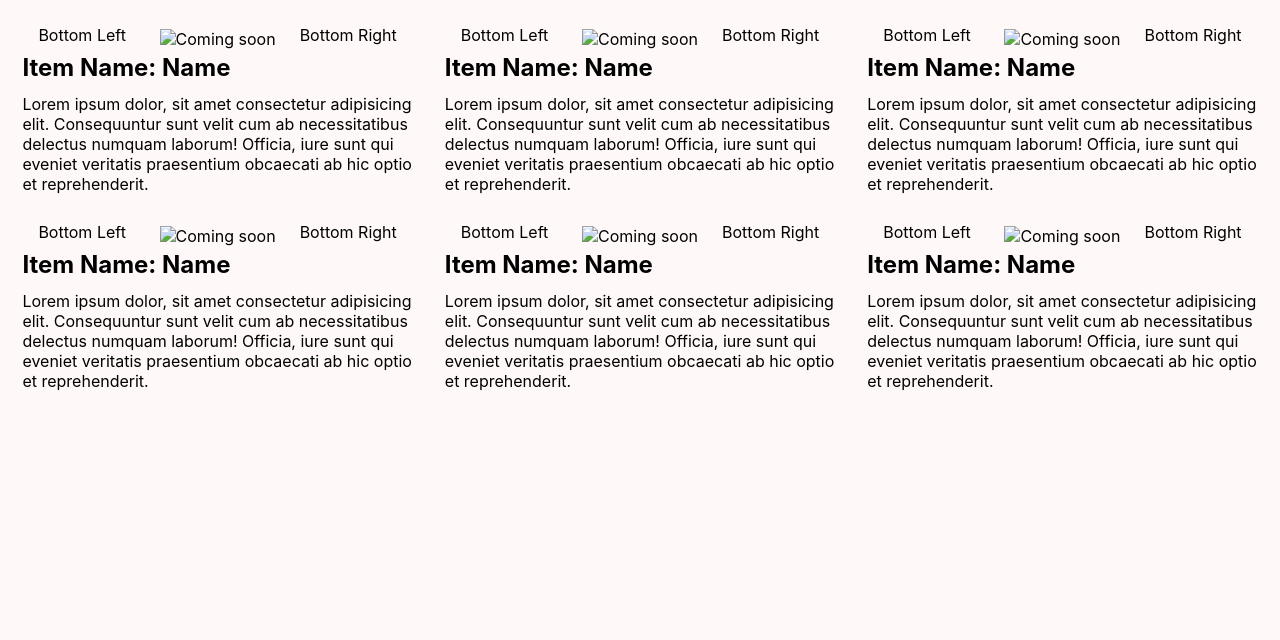
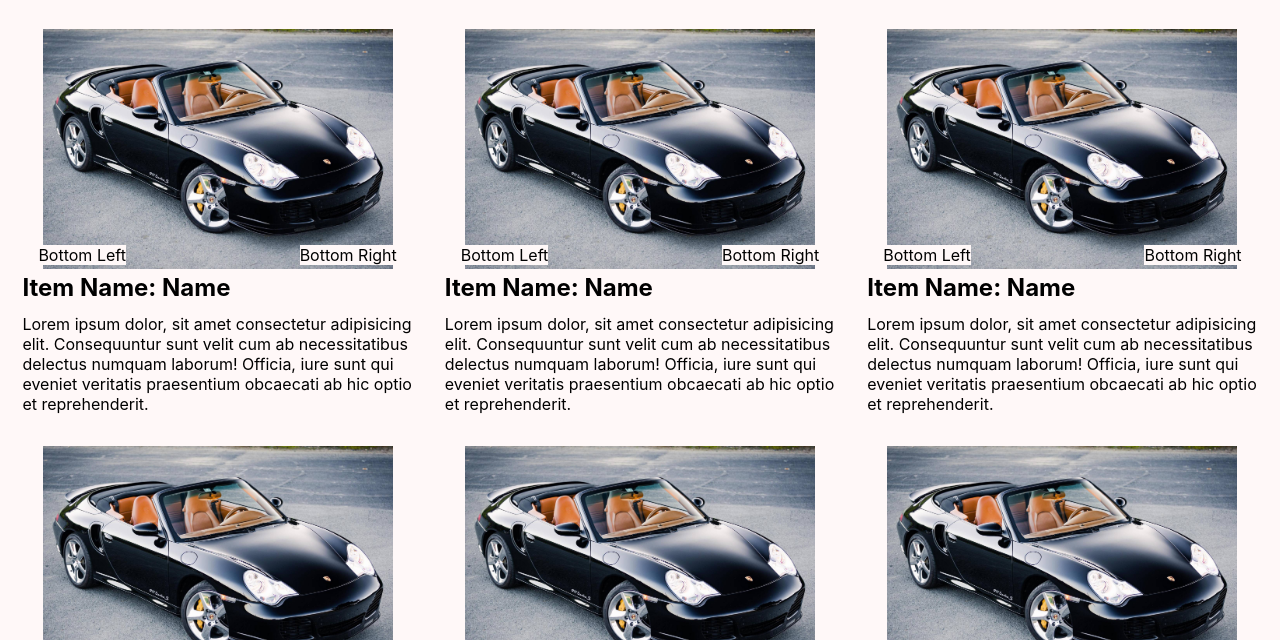
Before and after one commit to Leestan360/H_and_M_Online_Auction_Platform, a plain HTML site: page vehicles.html in a window 1280 px wide. Shown: the part 160-800 px from the top of the page. Drawn offline with Linux system fonts and the light colour scheme; files that its build step writes are made by us from their sources.

Commit message:
Link images to html file

```diff
--- a/vehicles.html
+++ b/vehicles.html
@@ -4,7 +4,7 @@
   <meta charset="UTF-8">
   <meta http-equiv="X-UA-Compatible" content="IE=edge">
   <meta name="viewport" content="width=device-width, initial-scale=1.0">
-  <link rel="stylesheet" href="./CSS/vehicles.css">
+  <link rel="stylesheet" href="./assets/css/vehicles.css">
   <title>Vehicle Auction</title>
 </head>
 <body>
@@ -18,7 +18,7 @@
   <section class="items" id="items">
     <div class="bid1">
       <div class="images">
-        <img src="./Images/911.jpg" alt="Coming soon" height="240px" width="350px">
+        <img src="./assets/images/911.jpg" alt="Coming soon" height="240px" width="350px">
         <div class="bottom-left">Bottom Left</div>
         <div class="bottom-right">Bottom Right</div>
       </div>
@@ -27,7 +27,7 @@
     </div>
     <div class="bid1">
       <div class="images">
-        <img src="./Images/911.jpg" alt="Coming soon" height="240px" width="350px">
+        <img src="./assets/images/911.jpg" alt="Coming soon" height="240px" width="350px">
         <div class="bottom-left">Bottom Left</div>
         <div class="bottom-right">Bottom Right</div>
       </div>
@@ -36,7 +36,7 @@
     </div>
     <div class="bid1">
       <div class="images">
-        <img src="./Images/911.jpg" alt="Coming soon" height="240px" width="350px">
+        <img src="./assets/images/911.jpg" alt="Coming soon" height="240px" width="350px">
         <div class="bottom-left">Bottom Left</div>
         <div class="bottom-right">Bottom Right</div>
       </div>
@@ -45,7 +45,7 @@
     </div>
     <div class="bid1">
       <div class="images">
-        <img src="./Images/911.jpg" alt="Coming soon" height="240px" width="350px">
+        <img src="./assets/images/911.jpg" alt="Coming soon" height="240px" width="350px">
         <div class="bottom-left">Bottom Left</div>
         <div class="bottom-right">Bottom Right</div>
       </div>
@@ -54,7 +54,7 @@
     </div>
     <div class="bid1">
       <div class="images">
-        <img src="./Images/911.jpg" alt="Coming soon" height="240px" width="350px">
+        <img src="./assets/images/911.jpg" alt="Coming soon" height="240px" width="350px">
         <div class="bottom-left">Bottom Left</div>
         <div class="bottom-right">Bottom Right</div>
       </div>
@@ -63,7 +63,7 @@
     </div>
     <div class="bid1">
       <div class="images">
-        <img src="./Images/911.jpg" alt="Coming soon" height="240px" width="350px">
+        <img src="./assets/images/911.jpg" alt="Coming soon" height="240px" width="350px">
         <div class="bottom-left">Bottom Left</div>
         <div class="bottom-right">Bottom Right</div>
       </div>
```
